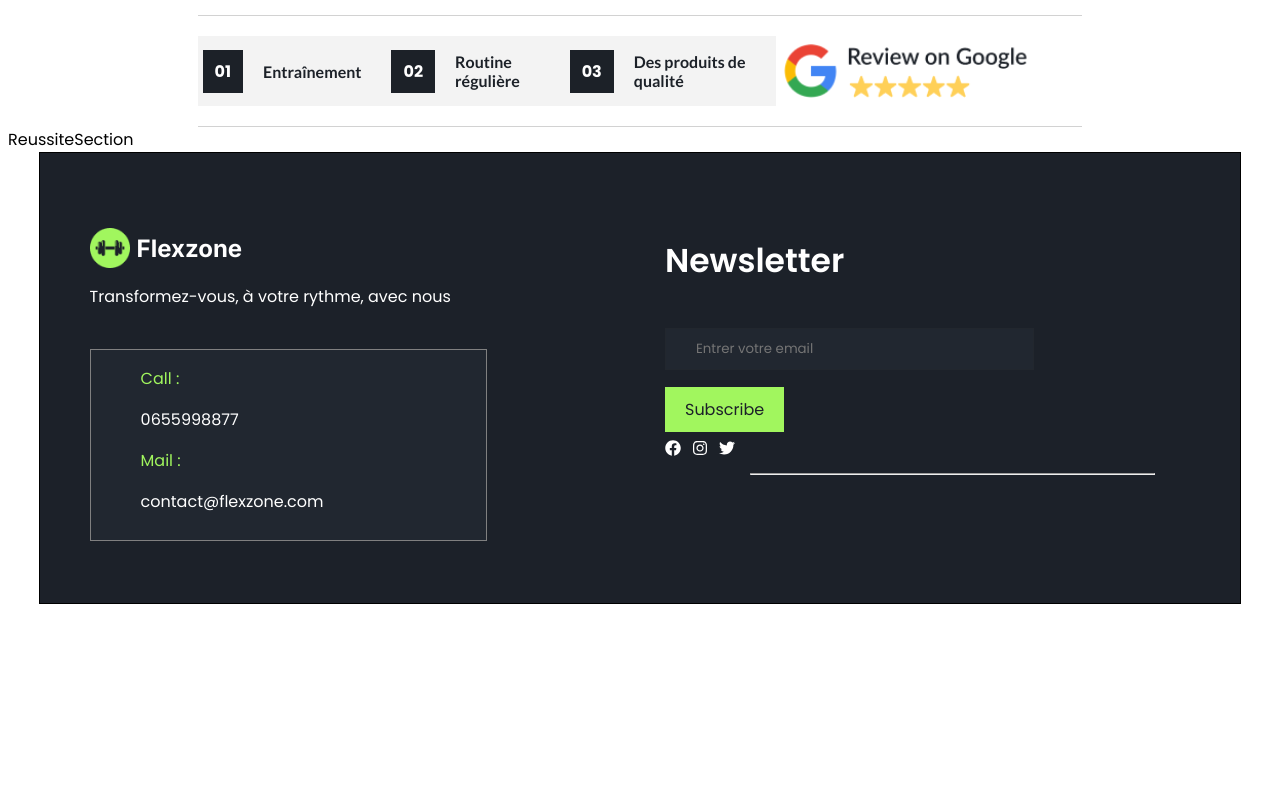
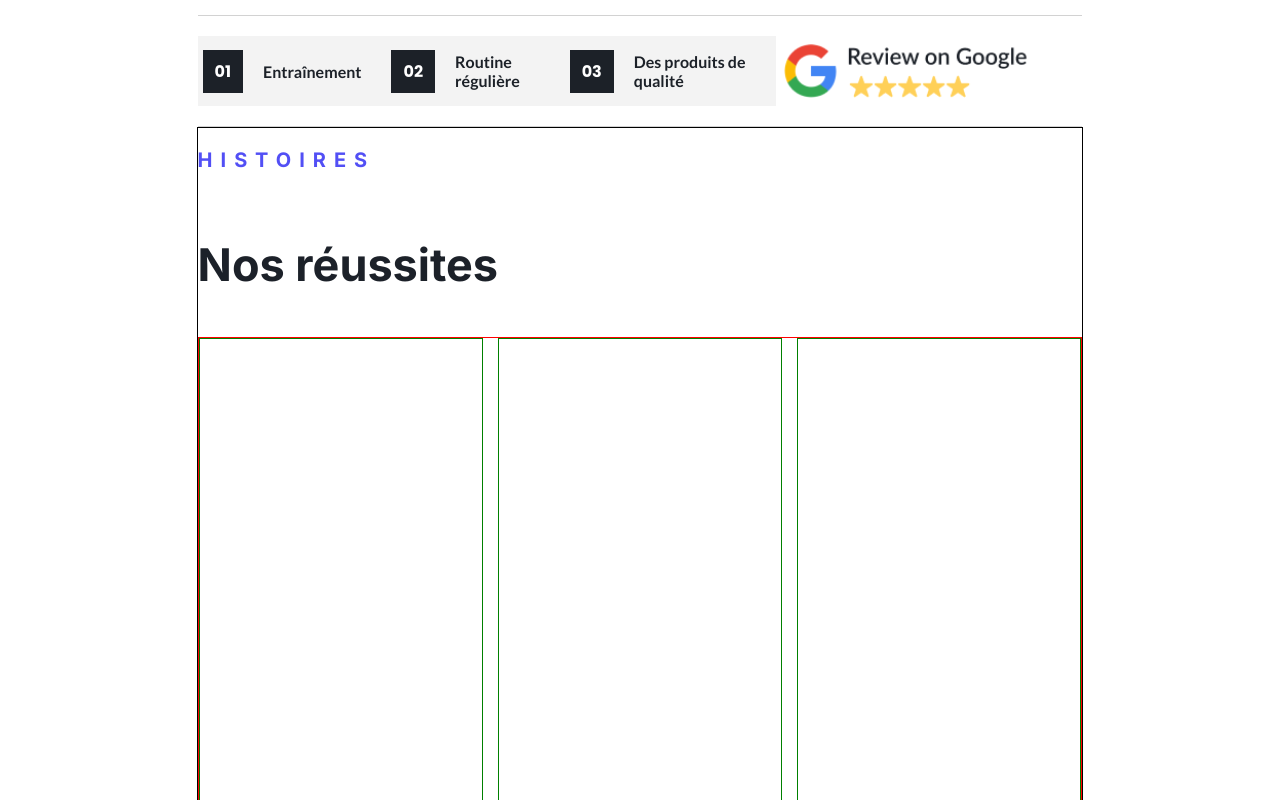
Before and after one commit to chanka1021/FlexZone, a React (Create React App) app: page / in a window 1280 px wide. Shown: the part 2880-3680 px from the top of the page. Before the commit the page ends 3492 px from the top, so only its background shows below. Built offline with nearby package versions, Linux system fonts and the light colour scheme.

Commit message:
reussiteCards

```diff
--- /dev/null
+++ b/src/components/ReussiCard.js
@@ -0,0 +1,11 @@
+import React from 'react'
+
+function ReussiCard() {
+  return (
+    <div className='ReussiCardContainer'>
+
+    </div>
+  )
+}
+
+export default ReussiCard
--- a/src/components/ReussiteSection.js
+++ b/src/components/ReussiteSection.js
@@ -1,9 +1,18 @@
 import React from 'react'
 import GlobaleTitle from "./GlobaleTitle";
-
+import './styles/ReussiteSection.css'
+import ReussiCard from './ReussiCard';
 function ReussiteSection() {
   return (
-    <div>ReussiteSection</div>
+    <div className='RsContainer'>
+        <GlobaleTitle t1="histoires" t2="Nos réussites" />
+        <div className='RsCardsContainer'>
+        <ReussiCard/>
+        <ReussiCard/>
+        <ReussiCard/>
+
+        </div>
+    </div>
   )
 }
 
--- /dev/null
+++ b/src/components/styles/ReussiteSection.css
@@ -0,0 +1,17 @@
+.RsContainer{
+    width: 70%;
+    height: 800px;
+    margin: auto;
+    border: 1px solid #000;
+}
+
+.RsCardsContainer{
+    border: 1px red solid;
+    height: 600px;
+    display: flex;
+    justify-content: space-between;
+}
+.ReussiCardContainer{
+    border: 1px solid green;
+    width: 32%;
+}
```
